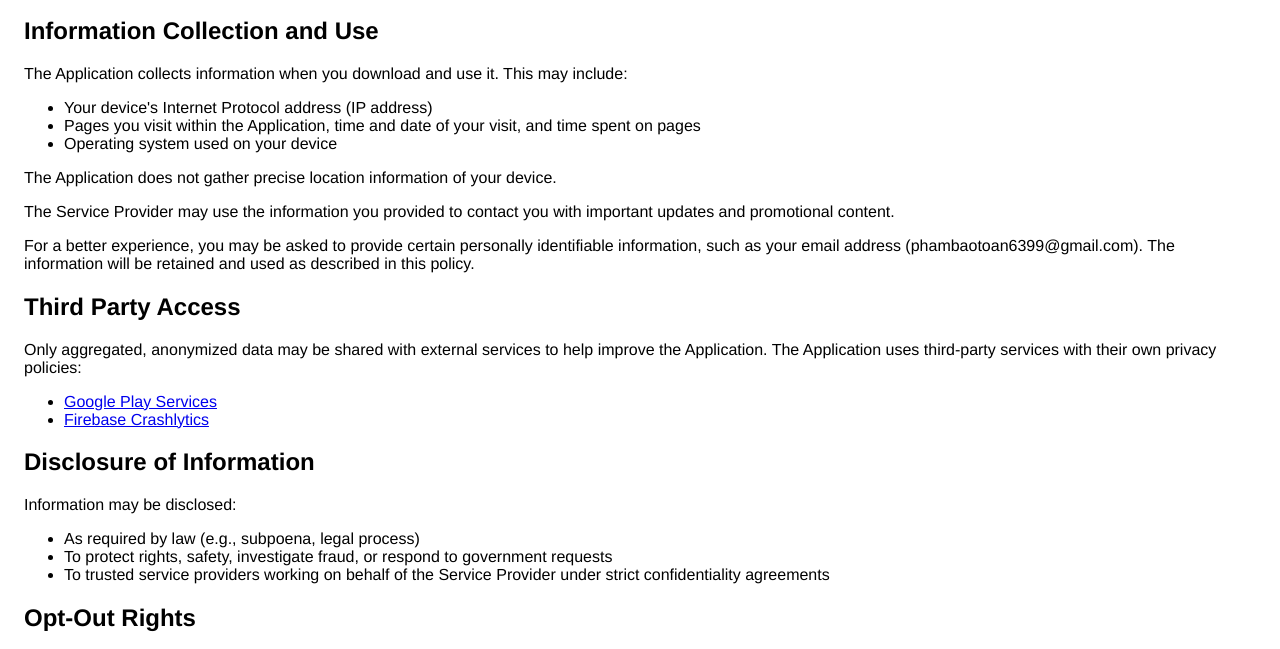
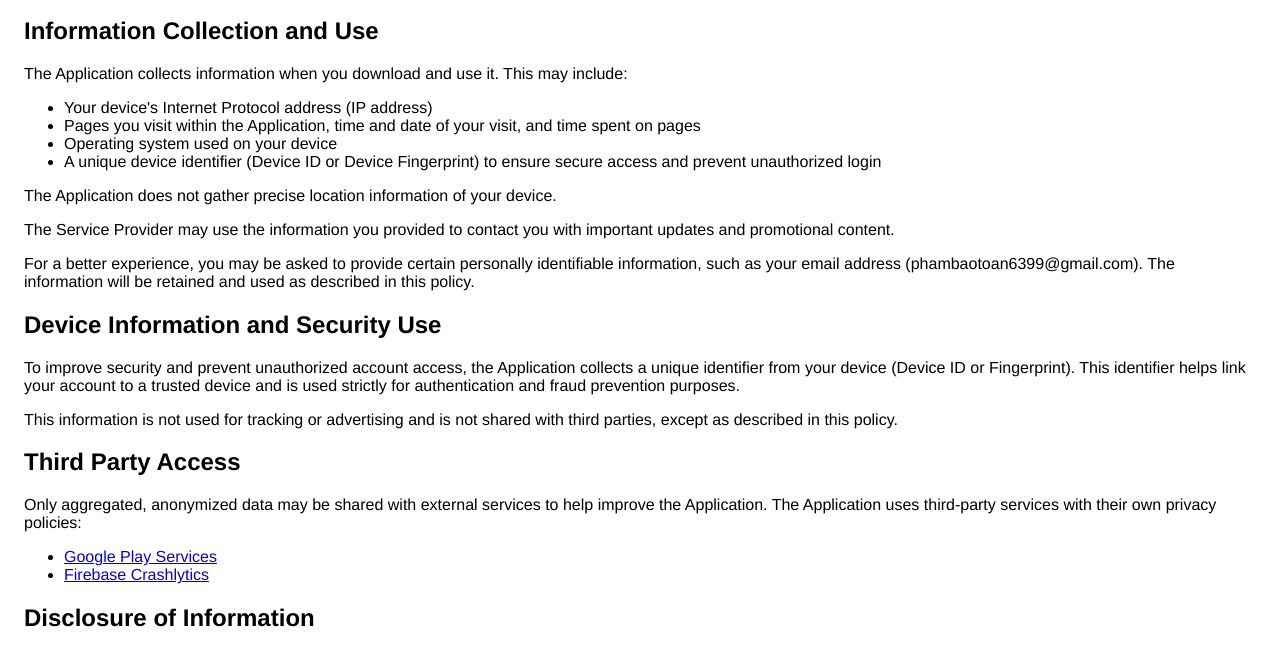
Before and after one commit to Toam-21/privacy-policy, a plain HTML site: page index.html in a window 1280 px wide. Shown: the part 143-792 px from the top of the page. Drawn offline with Linux system fonts and the light colour scheme.

Commit message:
Update index.html

```diff
--- a/index.html
+++ b/index.html
@@ -24,6 +24,7 @@
   <li>Your device's Internet Protocol address (IP address)</li>
   <li>Pages you visit within the Application, time and date of your visit, and time spent on pages</li>
   <li>Operating system used on your device</li>
+  <li>A unique device identifier (Device ID or Device Fingerprint) to ensure secure access and prevent unauthorized login</li>
 </ul>
 
 <p>The Application does not gather precise location information of your device.</p>
@@ -31,6 +32,12 @@
 <p>The Service Provider may use the information you provided to contact you with important updates and promotional content.</p>
 
 <p>For a better experience, you may be asked to provide certain personally identifiable information, such as your email address (phambaotoan6399@gmail.com). The information will be retained and used as described in this policy.</p>
+
+<h2>Device Information and Security Use</h2>
+
+<p>To improve security and prevent unauthorized account access, the Application collects a unique identifier from your device (Device ID or Fingerprint). This identifier helps link your account to a trusted device and is used strictly for authentication and fraud prevention purposes.</p>
+
+<p>This information is not used for tracking or advertising and is not shared with third parties, except as described in this policy.</p>
 
 <h2>Third Party Access</h2>
 
```
